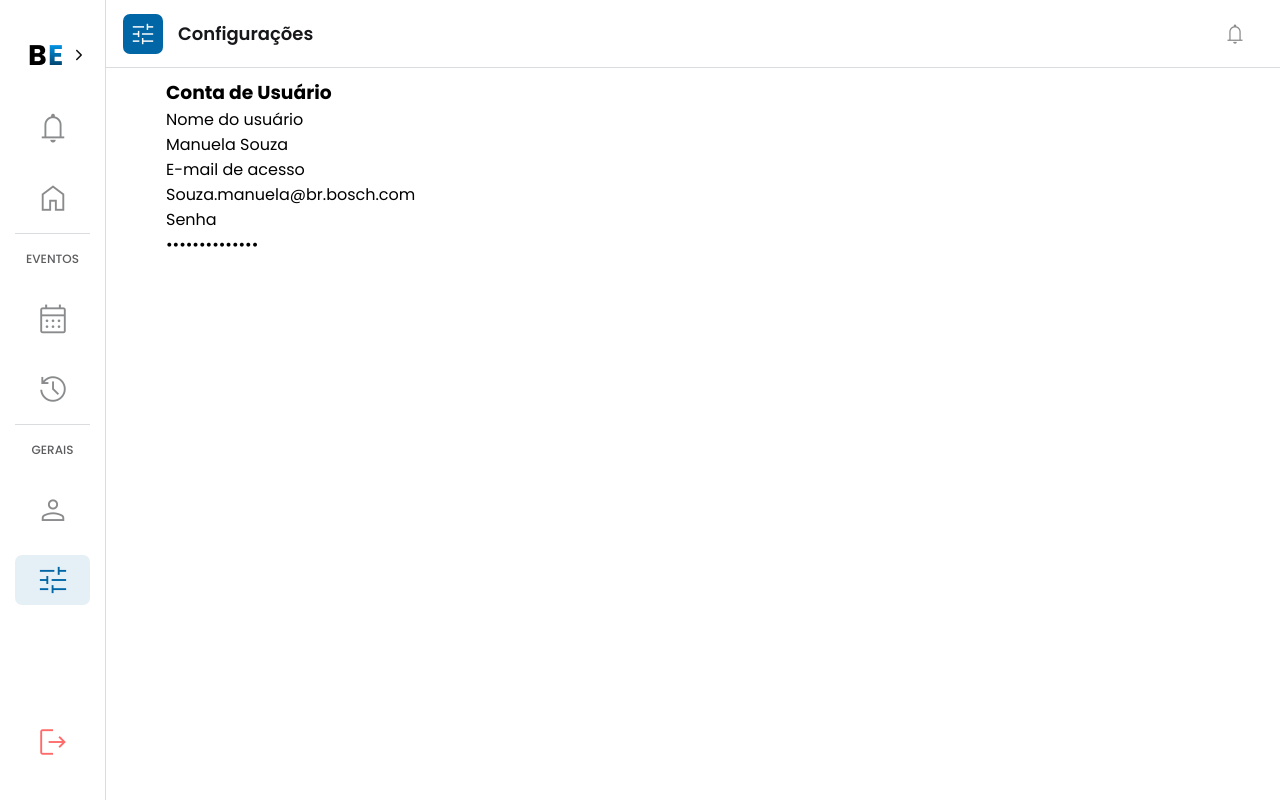
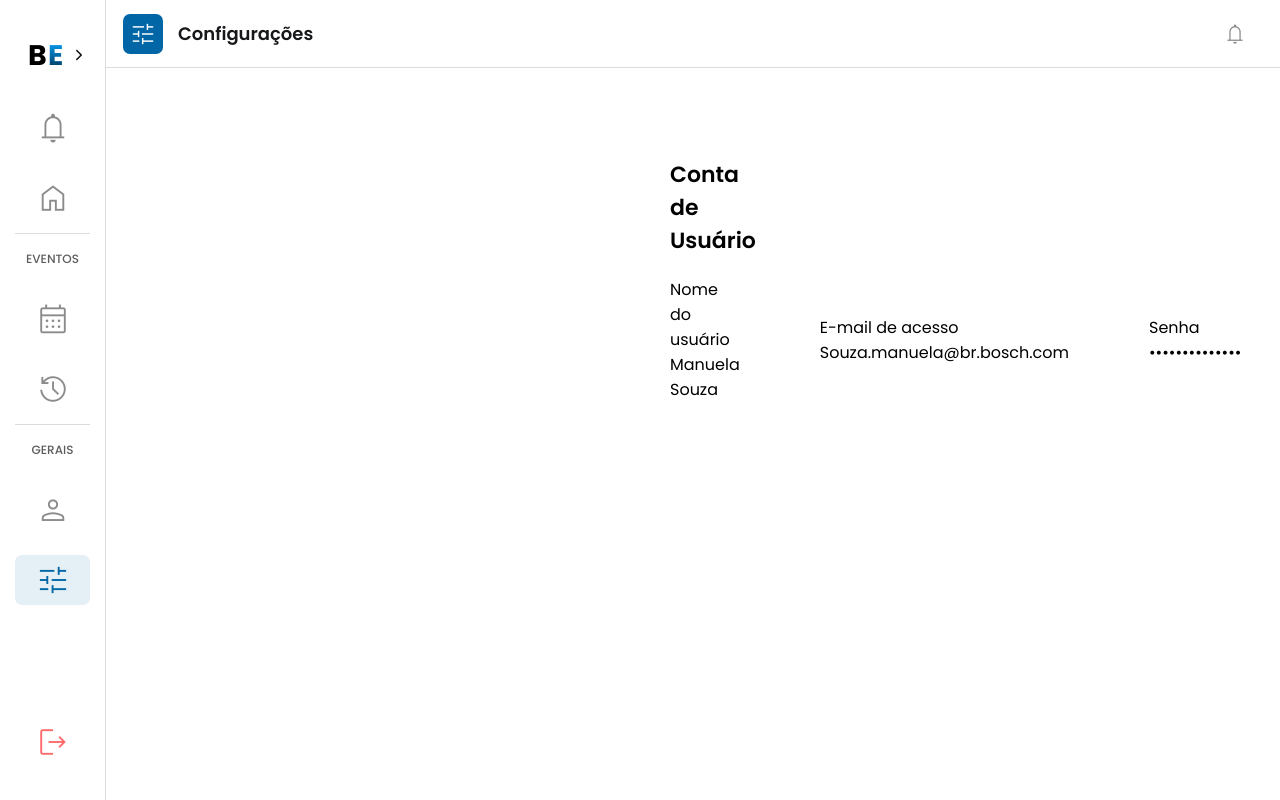
Before and after one commit to EsyProject/EsyFrontend, a React (Vite) app: page /settings in a window 1280 px wide. Built offline with nearby package versions, Linux system fonts and the light colour scheme.

Commit message:
feat: settings page style configuration

```diff
--- a/src/pages/Settings/Settings.css
+++ b/src/pages/Settings/Settings.css
@@ -0,0 +1,39 @@
+.settings-container {
+  transition: margin-left 0.3s ease;
+}
+
+.sidebar-open .container-main-settings {
+  margin-left: 803px;
+}
+
+.container-main-settings {
+  flex: 1;
+  padding: 10px;
+  max-width: 850px;
+  margin: 0 660px;
+  transition: margin-left 0.3s;
+}
+
+.user-account {
+  margin-top: 80px;
+}
+
+.user-account h2 {
+  font-size: 22px;
+  font-weight: 600;
+}
+
+.user-account-data {
+  display: flex;
+  gap: 80px;
+  align-items: center;
+  margin: 20px 0 60px 0;
+}
+
+.navbar-container {
+  flex: 1;
+  margin-left: 106px;
+  border-bottom: 1px solid #dadce0;
+  height: 68px;
+  transition: margin-left 0.3s ease;
+}
--- a/src/pages/Settings/Settings.jsx
+++ b/src/pages/Settings/Settings.jsx
@@ -1,5 +1,6 @@
 import { useState } from "react";
 import { Sidebar, Navbar } from "../../pages/index";
+import "./Settings.css";
 
 const Settings = () => {
   const [sidebarOpen, setSidebarOpen] = useState(false);
@@ -9,7 +10,7 @@ const Settings = () => {
   };
 
   return (
-    <div className={`historic-container ${sidebarOpen ? "sidebar-open" : ""}`}>
+    <div className={`settings-container ${sidebarOpen ? "sidebar-open" : ""}`}>
       <Navbar
         currentPageIcon="tune"
         activePage="settings"
@@ -22,25 +23,28 @@ const Settings = () => {
         toggleSidebar={toggleSidebar}
       />
 
-      <div className="container-main">
-        <div>
-          <h3>Conta de Usuário</h3>
+      <div className="container-main-settings">
+        <div className="user-account">
+          <h2>Conta de Usuário</h2>
+        </div>
 
-          <div>
+        <div className="user-account-data">
+          <div className="user-info">
             <p>Nome do usuário</p>
             <p>Manuela Souza</p>
           </div>
 
-          <div>
+          <div className="user-info">
             <p>E-mail de acesso</p>
             <p>Souza.manuela@br.bosch.com</p>
           </div>
 
-          <div>
+          <div className="user-info">
             <p>Senha</p>
             <p>••••••••••••••</p>
           </div>
         </div>
+
       </div>
     </div>
   );
```
